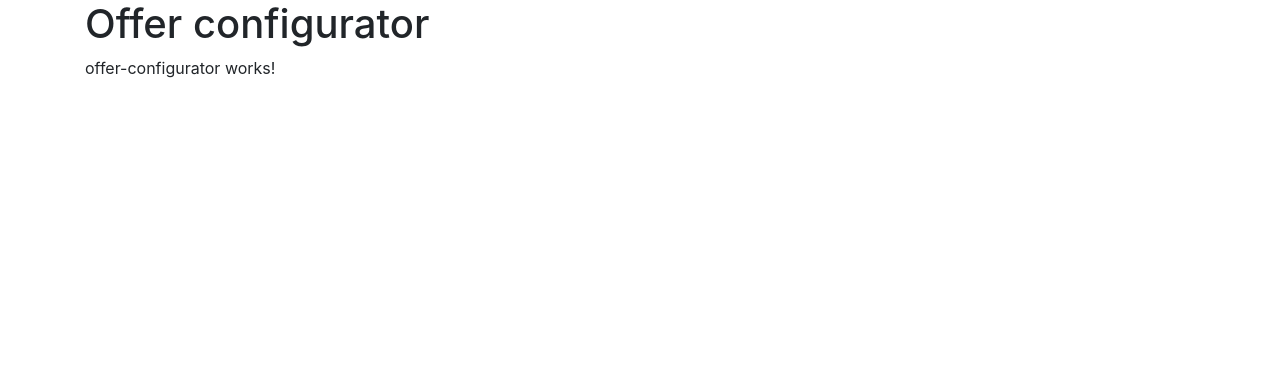
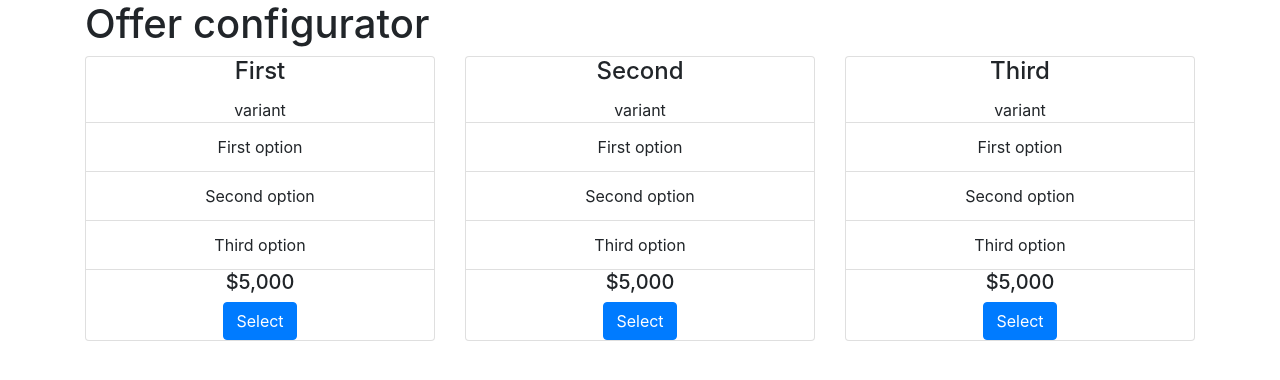
Before and after one commit to marcinmajkowski/angular-advanced-forms, an Angular app: page / in a window 1280 px wide. Shown: the top 380 px of the page. Built offline with nearby package versions, Linux system fonts and the light colour scheme.

Commit message:
Add variant cards

```diff
--- a/src/app/app.component.html
+++ b/src/app/app.component.html
@@ -1,3 +1,6 @@
 <div class="container">
-  <app-offer-configurator></app-offer-configurator>
+  <div class="row">
+    <div app-offer-configurator
+         class="col"></div>
+  </div>
 </div>
--- a/src/app/app.module.ts
+++ b/src/app/app.module.ts
@@ -5,11 +5,13 @@ import { NgbModule } from '@ng-bootstrap/ng-bootstrap';
 
 import { AppComponent } from './app.component';
 import { OfferConfiguratorComponent } from './offer-configurator/offer-configurator.component';
+import { VariantCardComponent } from './offer-configurator/variant-card/variant-card.component';
 
 @NgModule({
   declarations: [
     AppComponent,
-    OfferConfiguratorComponent
+    OfferConfiguratorComponent,
+    VariantCardComponent
   ],
   imports: [
     BrowserModule,
--- a/src/app/offer-configurator/offer-configurator.component.html
+++ b/src/app/offer-configurator/offer-configurator.component.html
@@ -1,4 +1,7 @@
 <h1>Offer configurator</h1>
-<p>
-  offer-configurator works!
-</p>
+<div class="card-deck">
+  <div app-variant-card
+       class="card text-center"
+       *ngFor="let variant of variants"
+       [name]="variant"></div>
+</div>
--- a/src/app/offer-configurator/offer-configurator.component.ts
+++ b/src/app/offer-configurator/offer-configurator.component.ts
@@ -1,11 +1,13 @@
 import { Component, OnInit } from '@angular/core';
 
 @Component({
-  selector: 'app-offer-configurator',
+  selector: '[app-offer-configurator]',
   templateUrl: './offer-configurator.component.html',
   styleUrls: ['./offer-configurator.component.scss']
 })
 export class OfferConfiguratorComponent implements OnInit {
+
+  variants = ['First', 'Second', 'Third'];
 
   constructor() { }
 
--- /dev/null
+++ b/src/app/offer-configurator/variant-card/variant-card.component.html
@@ -0,0 +1,13 @@
+<div class="card-block">
+  <h4 class="card-title">{{ name }}</h4>
+  <p class="card-text">variant</p>
+</div>
+<ul class="list-group list-group-flush">
+  <li class="list-group-item">First option</li>
+  <li class="list-group-item">Second option</li>
+  <li class="list-group-item">Third option</li>
+</ul>
+<div class="card-block">
+  <h5>$5,000</h5>
+  <button class="btn btn-primary">Select</button>
+</div>
--- /dev/null
+++ b/src/app/offer-configurator/variant-card/variant-card.component.ts
@@ -0,0 +1,17 @@
+import { Component, Input, OnInit } from '@angular/core';
+
+@Component({
+  selector: '[app-variant-card]',
+  templateUrl: './variant-card.component.html',
+  styleUrls: ['./variant-card.component.scss']
+})
+export class VariantCardComponent implements OnInit {
+
+  @Input() name: string;
+
+  constructor() { }
+
+  ngOnInit() {
+  }
+
+}
```
Also changed, not shown: src/app/offer-configurator/variant-card/variant-card.component.scss (added), 1 other file (tests, documents, lock files or other folders).
